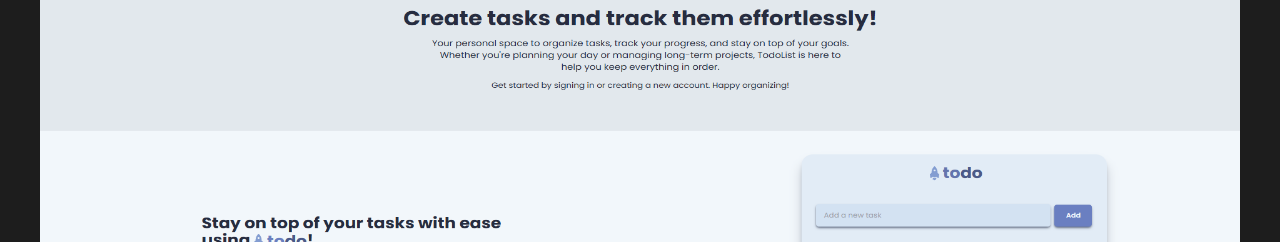
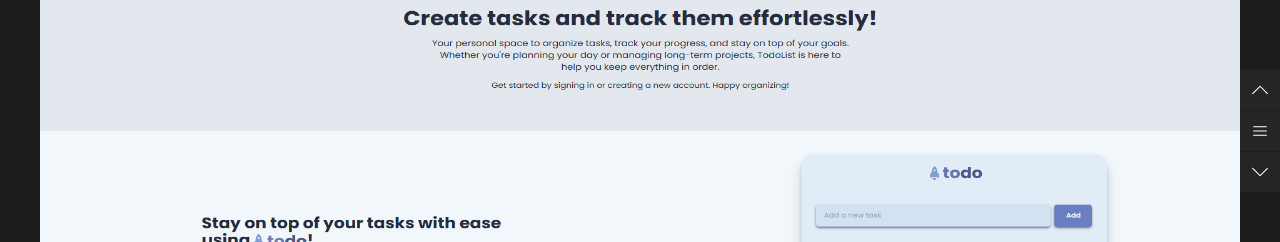
Before and after one commit to xjohnpatrick/portfolio, a Next.js app: page /projects/0 in a window 1280 px wide. Shown: the part 269-511 px from the top of the page. Built offline with nearby package versions, Linux system fonts and the light colour scheme; a web font is replaced by a local one.

Commit message:
02.11.24.1304

```diff
--- a/app/projects/[id]/page.tsx
+++ b/app/projects/[id]/page.tsx
@@ -5,6 +5,7 @@ import { TransitionLink } from "@/utils/TransitionLink";
 import { IoIosArrowBack } from "react-icons/io";
 import { IoIosArrowForward } from "react-icons/io";
 import Link from "next/link";
+import SideNavigation from "@/components/SideNavigation";
 
 export default function ProjectPage({ params }: { params: { id: string } }) {
   const projectId = parseInt(params.id, 10);
@@ -16,6 +17,7 @@ export default function ProjectPage({ params }: { params: { id: string } }) {
 
   return (
     <div className="w-full flex flex-col items-center gap-4 p-6">
+      <SideNavigation/>
       <div className="flex flex-col items-center">
         <h1 className="text-gray font-bebas">{project.website}</h1>
         <p className="text-white text-3xl font-bebas">
--- /dev/null
+++ b/components/SideNavigation.tsx
@@ -0,0 +1,30 @@
+"use client";
+import React, { useState } from 'react'
+import { SlArrowUp } from "react-icons/sl";
+import { RxHamburgerMenu } from "react-icons/rx";
+import { TfiClose } from "react-icons/tfi";
+import { SlArrowDown } from "react-icons/sl";
+
+export default function SideNavigation() {
+    const [isHovered, setIsHovered] = useState(false);
+
+    const toggleHover = (hovering: boolean) => setIsHovered(hovering);
+
+  return (
+    <div className="flex flex-col justify-center fixed right-0 top-1/2 -translate-y-1/2 z-50 gap-[1px]">
+      <button className="flex w-10 h-10 bg-black text-white items-center justify-center hover:bg-white hover:text-black">
+        <SlArrowUp size={16} />
+      </button>
+      <button
+        className="flex w-10 h-10 bg-black text-white items-center justify-center hover:bg-white hover:text-black"
+        onMouseEnter={() => toggleHover(true)}
+        onMouseLeave={() => toggleHover(false)}
+      >
+        {isHovered ? <TfiClose size={16} /> : <RxHamburgerMenu size={16} />}
+      </button>
+      <button className="flex w-10 h-10 bg-black text-white items-center justify-center hover:bg-white hover:text-black">
+        <SlArrowDown size={16} />
+      </button>
+    </div>
+  );
+}
```
Also changed, not shown: public/bcda.svg.
